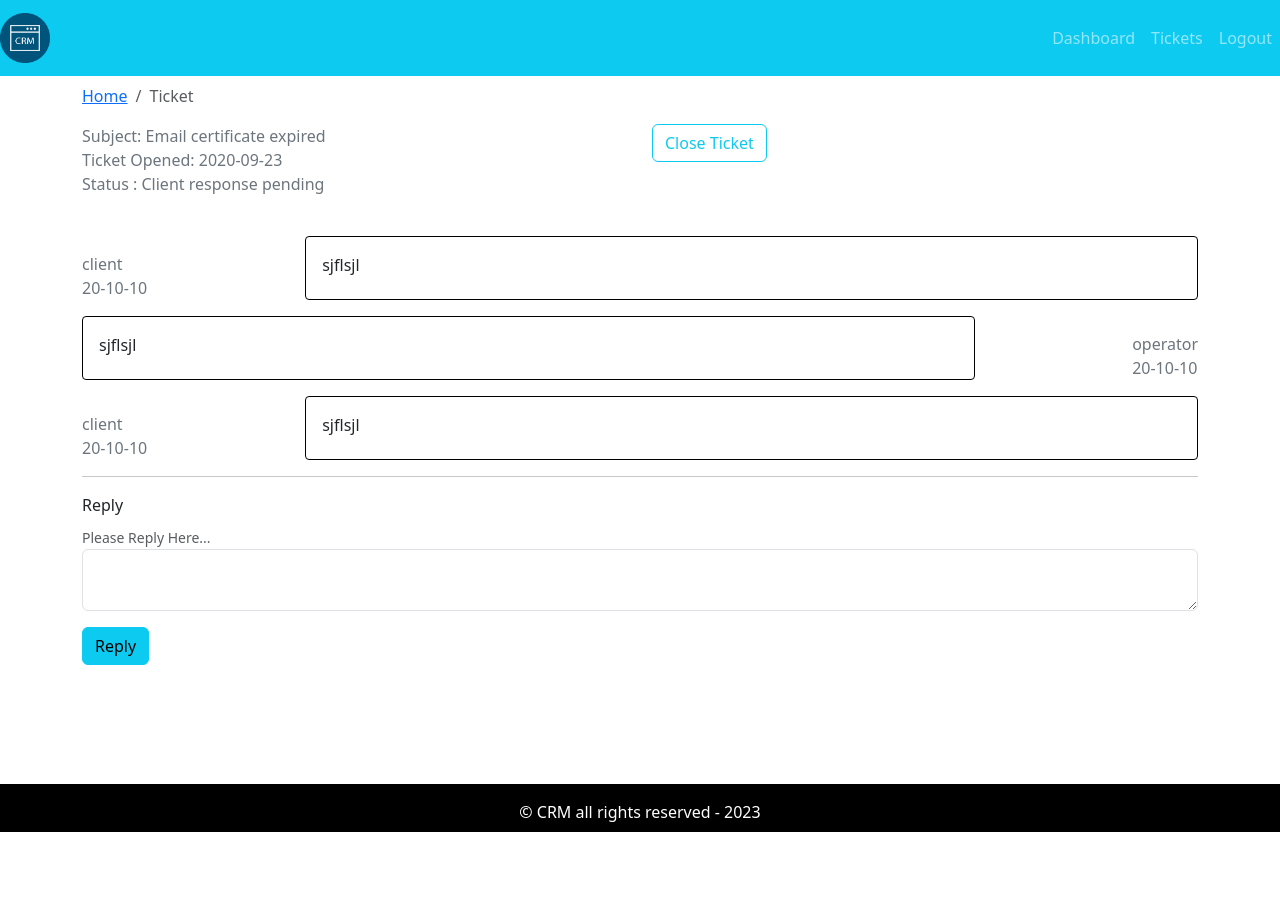
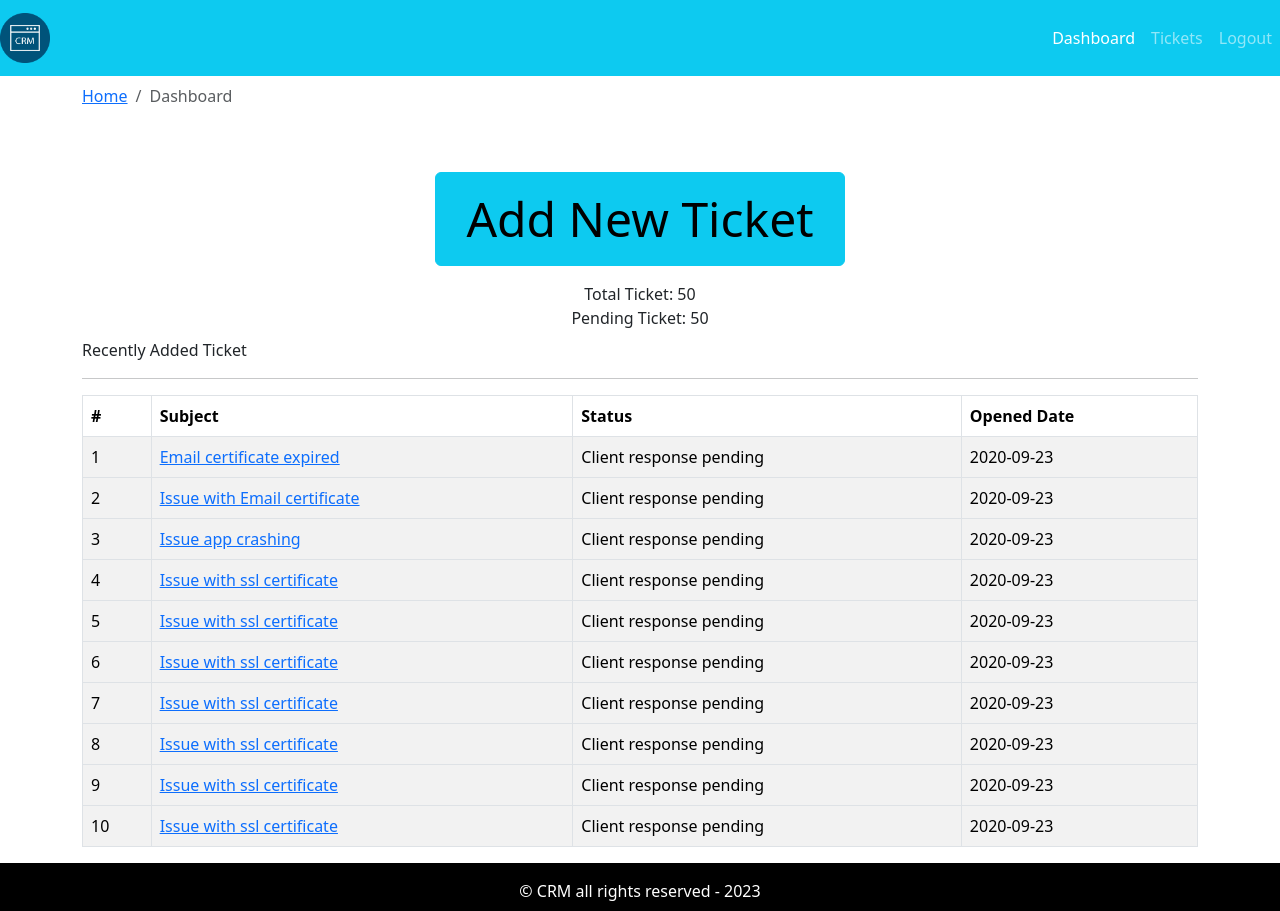
Before and after one commit to Rushabh1105/CRM-App-FrontEnd, a React (Create React App) app: page /dashboard in a window 1280 px wide. Before the commit the page ends 832 px from the top, so only its background shows below. Built offline with nearby package versions, Linux system fonts and the light colour scheme.

Commit message:
added private routes

```diff
--- a/package.json
+++ b/package.json
@@ -11,6 +11,8 @@
     "react": "^18.2.0",
     "react-bootstrap": "^2.9.0",
     "react-dom": "^18.2.0",
+    "react-router-bootstrap": "^0.26.2",
+    "react-router-dom": "^6.16.0",
     "react-scripts": "5.0.1",
     "web-vitals": "^2.1.4"
   },
--- a/src/App.js
+++ b/src/App.js
@@ -1,22 +1,62 @@
 import React from 'react';
+import {BrowserRouter, Routes, Route } from 'react-router-dom';
+
 import './App.css';
 import DefaultLayout from './Layout/DefaultLayout';
-// import Dashboard from './Page/Dashboard/Dashboard.Page';
+import Dashboard from './Page/Dashboard/Dashboard.Page';
 import AddTicket from "./Page/NewTicket/AddTicket.Page";
 import TicketListing from './Page/Ticket-Listing/TicketListing.Page';
 import Ticket from './Page/Ticket/Ticket.Page';
+import Entry from './Page/Entry/Entry.Page';
+import PrivateRoute from './Component/PrivateRoute/PrivateRoute.Component';
 
 function App() {
   return (
     <div className='App'>
-      {/* <Entry/> */}
+      <BrowserRouter>
+        <Routes>
+          <Route path="/" Component={Entry} />
 
-      <DefaultLayout>
-        {/* <Dashboard/>     */}
-        {/* <AddTicket/> */}
-        {/* <TicketListing/> */}
-        <Ticket />
-      </DefaultLayout>
+          <Route path="/dashboard" element={ <>
+            <PrivateRoute>
+              <DefaultLayout>
+                <Dashboard/>
+              </DefaultLayout>
+            </PrivateRoute>
+          </> }/>
+
+          <Route path="/add-ticket" element={
+            <>
+              <PrivateRoute>
+                <DefaultLayout>
+                  <AddTicket/>
+                </DefaultLayout>
+              </PrivateRoute>
+            </>
+           }/>
+
+          <Route path="/tickets" element={
+            <>
+              <PrivateRoute>
+                <DefaultLayout>
+                  <TicketListing/>
+                </DefaultLayout>
+              </PrivateRoute>
+            </>
+           }/>
+
+          <Route path="/ticket/:tId" element={
+            <>
+              <PrivateRoute>
+                <DefaultLayout>
+                  <Ticket/>
+                </DefaultLayout>
+              </PrivateRoute>
+            </>
+           }/>
+
+        </Routes>
+      </BrowserRouter>
     </div>
   );
 }
--- /dev/null
+++ b/src/Component/PrivateRoute/PrivateRoute.Component.js
@@ -0,0 +1,14 @@
+import React from 'react';
+import { Navigate } from 'react-router-dom'
+
+const isAuth = true;
+
+function PrivateRoute({children, ...rest}) {
+  if( !isAuth ){
+    return <Navigate to={"/"} />
+  }
+
+  return children;
+}
+
+export default PrivateRoute
--- a/src/Component/Ticket-Table/TicketTable.Component.js
+++ b/src/Component/Ticket-Table/TicketTable.Component.js
@@ -1,6 +1,7 @@
 import React from 'react'
 import { Table } from 'react-bootstrap';
-import PropTypes from 'prop-types'
+import PropTypes from 'prop-types';
+import { Link } from 'react-router-dom';
 
 function TicketTable({tickets}) {
   return (
@@ -13,13 +14,42 @@ function TicketTable({tickets}) {
                 <th>Opened Date</th>
             </tr>
         </thead>
-        <tbody>
+
+        {
+            tickets.length ? (
+                tickets.map(ticket => (
+                        <tbody key={ticket.id}>
+                            <tr key={ticket.id}>
+                                <td>{ticket.id}</td>
+                                <td>
+                                    <Link to={`/ticket/${ticket.id}`} >{ticket.subject}</Link>
+                                </td>
+                                <td>{ticket.status}</td>
+                                <td>{ticket.addedAt}</td>
+                            </tr>
+                        </tbody>
+                    )
+                )
+            ) : (
+                <tbody>
+                    <tr>
+                        <td colSpan="4" className='text-center'>
+                            No ticket show {" "}
+                        </td>
+                    </tr>
+                </tbody>
+
+            )
+        }
+        {/* <tbody key={1}>
             {
                 tickets.length ? (
                     tickets.map(ticket => (
                         <tr key={ticket.id}>
                             <td>{ticket.id}</td>
-                            <td>{ticket.subject}</td>
+                            <Link to={`/ticket/${ticket.id}`}>
+                                <td>{ticket.subject}</td>
+                            </Link>
                             <td>{ticket.status}</td>
                             <td>{ticket.addedAt}</td>
                         </tr>
@@ -33,7 +63,7 @@ function TicketTable({tickets}) {
                     </tr>
                 )
             }
-        </tbody>
+        </tbody> */}
     </Table>
   )
 }
--- a/src/Layout/Header.js
+++ b/src/Layout/Header.js
@@ -1,8 +1,17 @@
 import React from 'react';
 import { Navbar, Nav } from 'react-bootstrap';
 import logo from '../Images/pngegg.png';
+import { useNavigate   } from 'react-router-dom';
+import {LinkContainer} from 'react-router-bootstrap';
+
 
 function Header() {
+
+    const history = useNavigate();
+
+    const logMeOut = () => {
+        history('/')
+    }
   return (
     <Navbar
         collapseOnSelect
@@ -17,9 +26,15 @@ function Header() {
         <Navbar.Toggle aria-controls='basic-navbar-nav' />
         <Navbar.Collapse id='basic-navbar-nav'>
             <Nav className='ms-auto '>
-                <Nav.Link href='/dashboard'>Dashboard</Nav.Link>
-                <Nav.Link href='/dashboard'>Tickets</Nav.Link>
-                <Nav.Link href='/dashboard'>Logout</Nav.Link>
+
+                <LinkContainer to='/dashboard'>
+                    <Nav.Link >Dashboard</Nav.Link>
+                </LinkContainer>
+                <LinkContainer to='/tickets'>
+                    <Nav.Link >Tickets</Nav.Link>
+                </LinkContainer>
+                <Nav.Link onClick={logMeOut}>Logout</Nav.Link>
+
             </Nav>
         </Navbar.Collapse>
     </Navbar>
--- a/src/Page/Dashboard/Dashboard.Page.js
+++ b/src/Page/Dashboard/Dashboard.Page.js
@@ -2,7 +2,8 @@ import React from 'react'
 import { Button, Col, Container, Row } from 'react-bootstrap';
 import TicketTable from '../../Component/Ticket-Table/TicketTable.Component';
 import BreadCrumb from '../../Component/BreadCrumb.Component.js/BreadCrumb';
-import tickets from '../../Assets/DummyTicket.json'
+import tickets from '../../Assets/DummyTicket.json';
+import { Link } from 'react-router-dom';
 
 function Dashboard() {
   return (
@@ -17,12 +18,14 @@ function Dashboard() {
         </Row>
         <Row>
             <Col className='text-center mt-5 mb-2'>
+                <Link to="/add-ticket">
                     <Button
                         variant='info'
                         style={{ fontSize: "3rem", padding: "10px 30px" }}
                     >
                         Add New Ticket
                     </Button>
+                </Link>
             </Col>
         </Row>
 
--- a/src/Page/Ticket-Listing/TicketListing.Page.js
+++ b/src/Page/Ticket-Listing/TicketListing.Page.js
@@ -4,6 +4,8 @@ import BreadCrumb from '../../Component/BreadCrumb.Component.js/BreadCrumb'
 import SearchForm from '../../Component/SearchForm/SearchForm.Component';
 import TicketTable from '../../Component/Ticket-Table/TicketTable.Component';
 import tickets from '../../Assets/DummyTicket.json';
+import { Link } from 'react-router-dom';
+
 
 function TicketListing() {
 
@@ -40,7 +42,9 @@ function TicketListing() {
         </Row>
         <Row className='mt-5'>
             <Col>
-                <Button variant='info'> Add New Ticket </Button>
+                <Link to="/add-ticket">
+                    <Button variant='info'> Add New Ticket </Button>
+                </Link>
             </Col>
             <Col className='text-right'>
                 <SearchForm
--- a/src/Page/Ticket/Ticket.Page.js
+++ b/src/Page/Ticket/Ticket.Page.js
@@ -4,11 +4,22 @@ import BreadCrumb from '../../Component/BreadCrumb.Component.js/BreadCrumb';
 import tickets from '../../Assets/DummyTicket.json';
 import MessageHistory from '../../Component/MessageHistory/MessageHistory.Component';
 import UpdateTicket from '../../Component/UpdateTicket/UpdateTicket.Component';
+import { useParams } from 'react-router-dom';
 
 function Ticket() {
 
+    const {tId} = useParams();
+
     const [message, setMessage] = useState('');
-    useEffect( ()=>{}, [message])
+    const [ticket, setTicket] = useState("")
+    useEffect( ()=>{
+        for (let index = 0; index < tickets.length; index++) {
+            if(tickets[index].id == tId ){
+                setTicket(tickets[index]);
+                continue;
+            }
+        }
+    }, [message, tId])
 
     const handleOnChange = (e) => {
         setMessage(e.target.value);
@@ -18,7 +29,7 @@ function Ticket() {
         alert('Please enter')
     }
 
-    const ticket = tickets[0];
+    // const ticket = tickets[0];
   return (
     <Container>
         <Row>
@@ -47,7 +58,9 @@ function Ticket() {
 
         <Row className='mt-4'>
             <Col>
-                <MessageHistory msg={ticket.history}/>
+                {
+                    ticket.history && <MessageHistory msg={ticket.history}/>
+                }
             </Col>
         </Row>
         <hr/>
```
Also changed, not shown: src/Assets/DummyTicket.json (indentation only), src/index.css (line endings or trailing spaces), 1 other file (tests, documents, lock files or other folders). Lines whose indentation alone changed are shown as unchanged.
